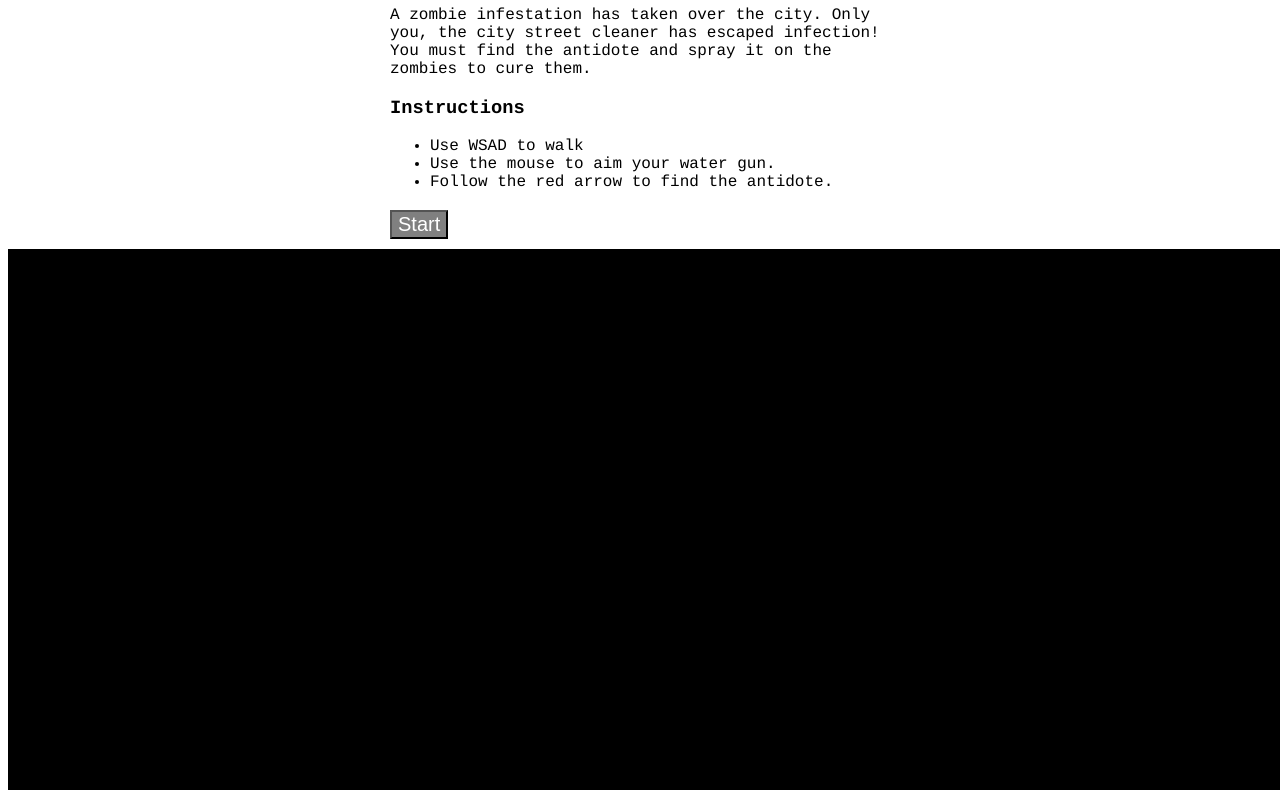
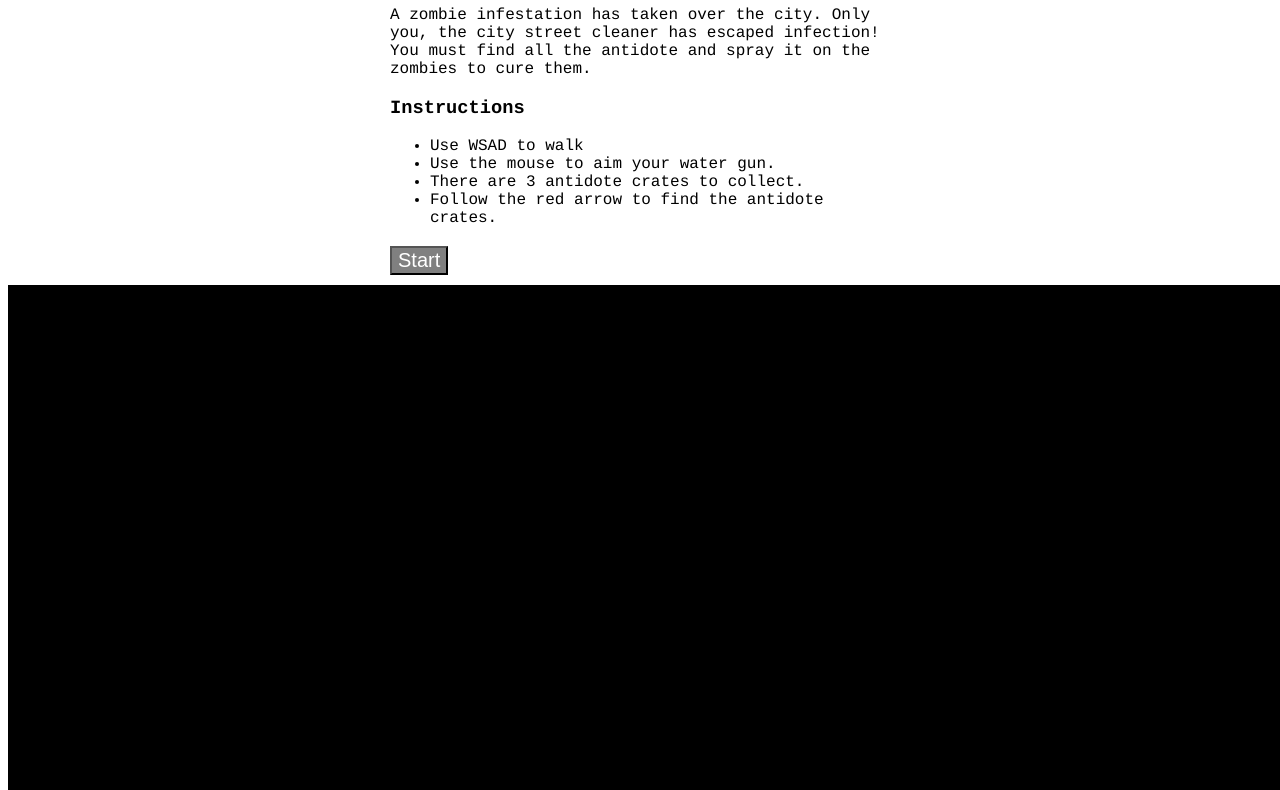
Before and after one commit to tom-martin/LudumDare32, a plain HTML site: page index.html in a window 1280 px wide. Shown: the part 92-882 px from the top of the page. Drawn offline with Linux system fonts and the light colour scheme.

Commit message:
Last minute fixes

```diff
--- a/index.html
+++ b/index.html
@@ -27,12 +27,13 @@ div#dialog button{
       <h1>Zombie Splash City</h1>
       <div id="instructions">
         <p>A zombie infestation has taken over the city. Only you, the city street cleaner has escaped infection!
-          You must find the antidote and spray it on the zombies to cure them.</p>
+          You must find all the antidote and spray it on the zombies to cure them.</p>
         <h3>Instructions</h3>
         <ul>
           <li>Use WSAD to walk</li>
           <li>Use the mouse to aim your water gun.</li>
-          <li>Follow the red arrow to find the antidote.</li>
+          <li>There are 3 antidote crates to collect.</li>
+          <li>Follow the red arrow to find the antidote crates.</li>
         </ul>
       </div>
       <div><h3 id="result"></h3></div>
--- a/js/building.js
+++ b/js/building.js
@@ -4,6 +4,12 @@ buildingGeom.faceVertexUvs[0] = [];
 var faceVertIndex = 0;
 gh.createBuildingGeom(buildingGeom, faceVertIndex, 7.5, 7.5, 7.5);
 buildingGeom.computeFaceNormals();
+
+var buildingGeomStretched = new THREE.Geometry();
+buildingGeomStretched.faceVertexUvs[0] = [];
+var faceVertIndex = 0;
+gh.createBuildingGeom(buildingGeomStretched, faceVertIndex, 7.5, 8, 7.5);
+buildingGeomStretched.computeFaceNormals();
 
 var buildingTexture1 = THREE.ImageUtils.loadTexture( "textures/building1.png" );
 buildingTexture1.magFilter = THREE.NearestFilter;
@@ -14,7 +20,7 @@ buildingTexture2.magFilter = THREE.NearestFilter;
 var buildingTexture3 = THREE.ImageUtils.loadTexture( "textures/building3.png" );
 buildingTexture3.magFilter = THREE.NearestFilter;
 
-function Building(x, z, width, depth, scene) {
+function Building(x, z, stretched, width, depth, scene) {
 	this.depth = depth;
 	this.width = width;
 
@@ -28,7 +34,11 @@ function Building(x, z, width, depth, scene) {
 
 	var buildingMaterial = new THREE.MeshLambertMaterial( {map: buildingTex, transparent: true, opacity: 1.0 } );
 
-	var mesh = new THREE.Mesh( buildingGeom, buildingMaterial );
+	var geom = buildingGeom;
+	if(stretched) {
+		geom = buildingGeomStretched;
+	}
+	var mesh = new THREE.Mesh( geom, buildingMaterial );
 	scene.add( mesh );
 	this.position = new THREE.Vector3(x, 0, z);
 
--- a/js/main.js
+++ b/js/main.js
@@ -10,6 +10,10 @@ renderer.setPixelRatio( window.devicePixelRatio );
 renderer.setSize( window.innerWidth, window.innerHeight );
 document.body.appendChild( renderer.domElement );
 
+window.onresize = function(event) {
+    renderer.setSize( window.innerWidth, window.innerHeight );
+};
+
 var stats = new Stats();
 stats.setMode(0); // 0: fps, 1: ms
 
@@ -18,7 +22,7 @@ stats.domElement.style.position = 'absolute';
 stats.domElement.style.left = '0px';
 stats.domElement.style.top = '0px';
 
-document.body.appendChild( stats.domElement );
+// document.body.appendChild( stats.domElement );
 
 var lastFrameTime = Date.now();
 
@@ -41,27 +45,27 @@ var npcSpeedAccumulation = 0;
 
 var unhealedNpc = null;
 
-var zombieSounds = [new Audio("../sounds/zombie1.ogg"),
-                    new Audio("../sounds/zombie2.ogg"),
-                    new Audio("../sounds/zombie3.ogg"),
-                    new Audio("../sounds/zombie4.ogg"),
-                    new Audio("../sounds/zombie5.ogg")];
+var zombieSounds = [new Audio("sounds/zombie1.ogg"),
+                    new Audio("sounds/zombie2.ogg"),
+                    new Audio("sounds/zombie3.ogg"),
+                    new Audio("sounds/zombie4.ogg"),
+                    new Audio("sounds/zombie5.ogg")];
 
-var zombieEatSounds = [new Audio("../sounds/zombieEat1.ogg"),
-                        new Audio("../sounds/zombieEat2.ogg"),
-                        new Audio("../sounds/zombieEat3.ogg")];
+var zombieEatSounds = [new Audio("sounds/zombieEat1.ogg"),
+                        new Audio("sounds/zombieEat2.ogg"),
+                        new Audio("sounds/zombieEat3.ogg")];
 
-var playerHurtSounds = [new Audio("../sounds/playerHurt1.ogg"),
-    new Audio("../sounds/playerHurt2.ogg"),
-    new Audio("../sounds/playerHurt3.ogg")];
+var playerHurtSounds = [new Audio("sounds/playerHurt1.ogg"),
+    new Audio("sounds/playerHurt2.ogg"),
+    new Audio("sounds/playerHurt3.ogg")];
 
-var zombieHealSounds = [new Audio("../sounds/zombieHeal1.ogg"),
-    new Audio("../sounds/zombieHeal2.ogg"),
-    new Audio("../sounds/zombieHeal3.ogg")];
+var zombieHealSounds = [new Audio("sounds/zombieHeal1.ogg"),
+    new Audio("sounds/zombieHeal2.ogg"),
+    new Audio("sounds/zombieHeal3.ogg")];
 
-var spraySound = new Audio("../sounds/spray.ogg");
+var spraySound = new Audio("sounds/spray.ogg");
 
-var collectSounds = [new Audio("../sounds/collect.ogg")];
+var collectSounds = [new Audio("sounds/collect.ogg")];
 
 
 var playRandomSound = function(audios, volume) {
@@ -128,12 +132,12 @@ var init = function() {
         for(var x = -citySize-60; x <= citySize+60; x+=20) {
             var buildingHere = false;
             if(Math.random() < 0.50 &&
-                x > -citySize-40 &&
-                z >= -citySize-40 &&
+                x > -citySize-60 &&
+                z >= -citySize-60 &&
                 x < citySize+60 &&
                 z < citySize+60) {
                 buildingHere = true;
-                buildings.push(new Building(x, z, 15, 15, scene));
+                buildings.push(new Building(x, z, false, 15, 15, scene));
             }
 
             floorGeom.vertices.push(new THREE.Vector3(x+10, -1.25, z+10));
@@ -171,14 +175,14 @@ var init = function() {
 
     antidote = new Antidote(player.position, citySize, scene);
 
-    for(var x = -citySize-25; x <= citySize+25; x+=15) {
-        buildings.push(new Building(x, -citySize-50, 15, 15, scene));
-        buildings.push(new Building(x, citySize+50, 15, 15, scene));
+    for(var x = -citySize-60; x <= citySize+60; x+=15) {
+        buildings.push(new Building(x, -citySize-50, true, 15, 15, scene));
+        buildings.push(new Building(x, citySize+50, true, 15, 15, scene));
     }
 
-    for(var z = -citySize-25; z <= citySize+25; z+=15) {
-        buildings.push(new Building(-citySize-50, z, 15, 15, scene));
-        buildings.push(new Building(citySize+50, z, 15, 15, scene));
+    for(var z = -citySize-60; z <= citySize+60; z+=15) {
+        buildings.push(new Building(-citySize-50, z, true, 15, 15, scene));
+        buildings.push(new Building(citySize+50, z, true, 15, 15, scene));
     }
 
     render();
```
